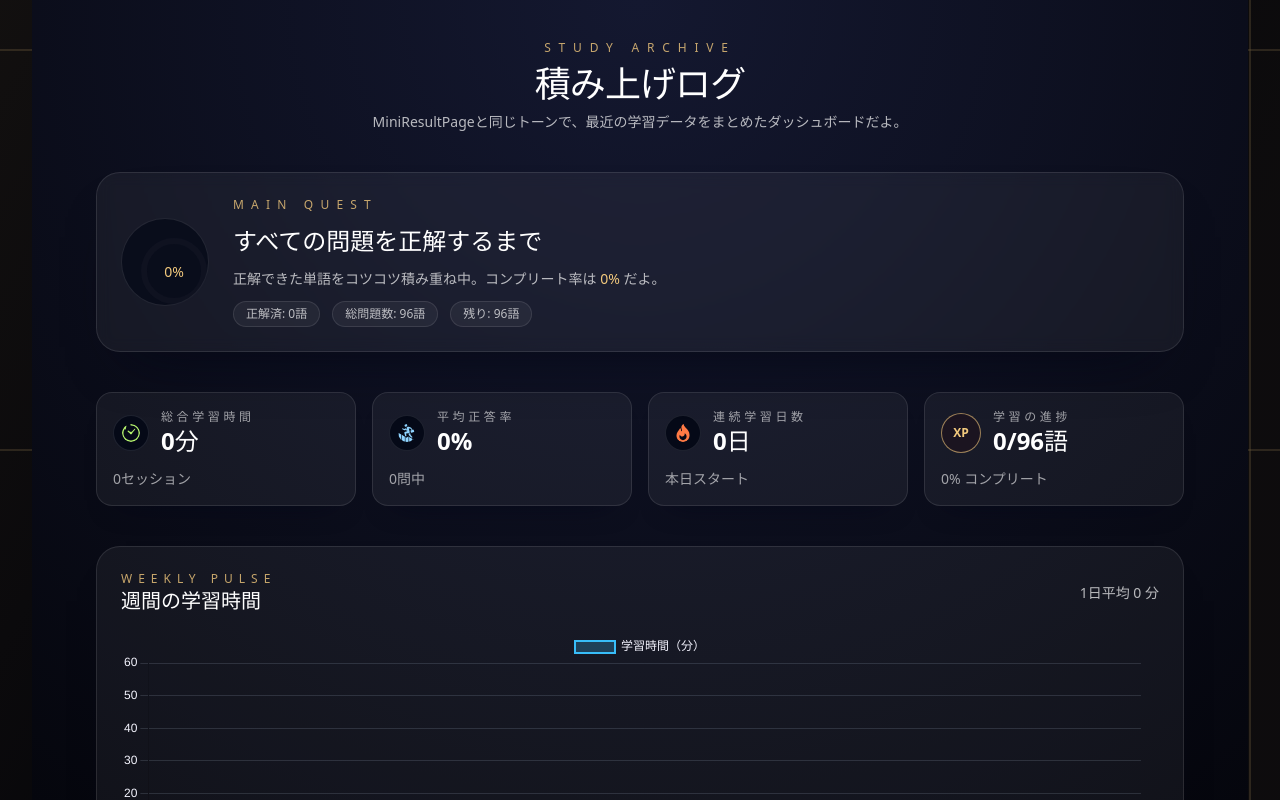
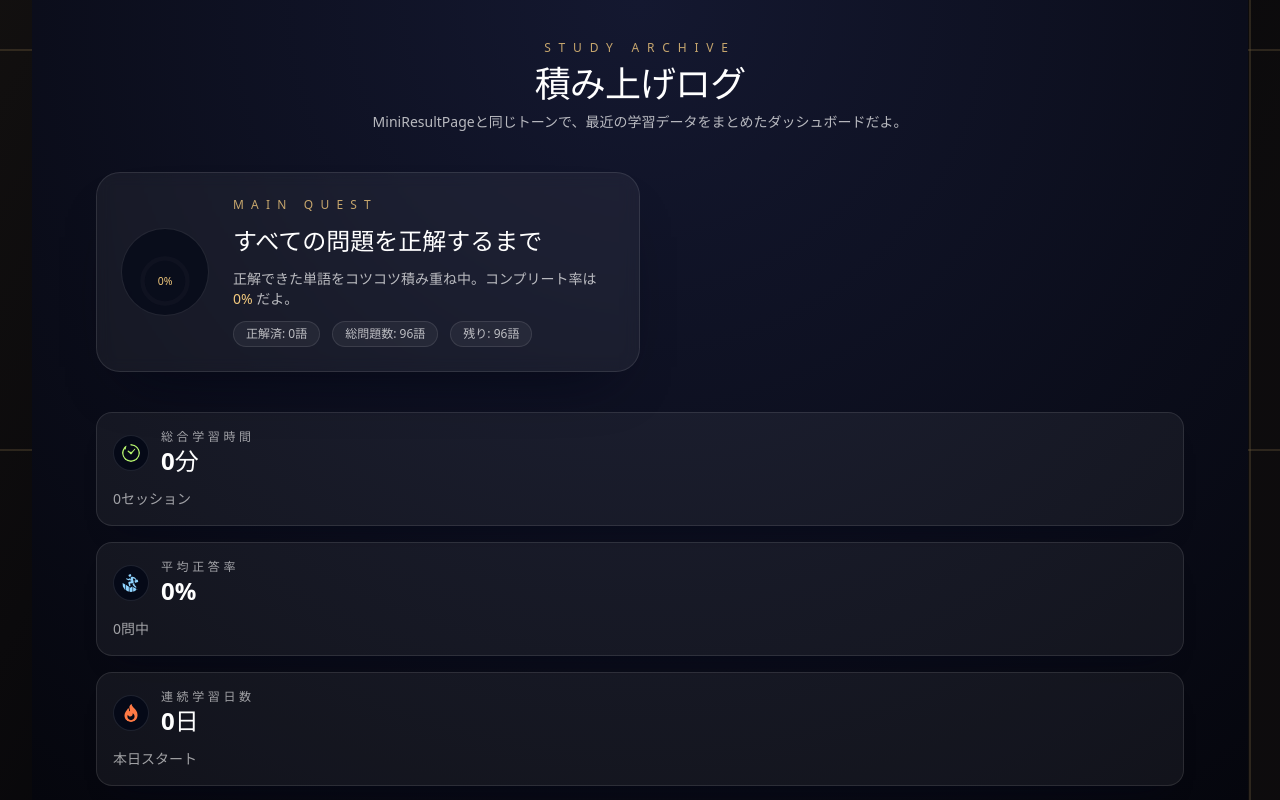
Before and after one commit to devryuya2007/kakotan-web, a React (Vite) app in the folder main/: page /results in a window 1280 px wide. Built offline with nearby package versions, Linux system fonts and the light colour scheme.

Commit message:
UIの微調整grid→flex

```diff
--- a/main/src/pages/results/ResultsPage.tsx
+++ b/main/src/pages/results/ResultsPage.tsx
@@ -324,7 +324,7 @@ export default function ResultsPage() {
 
   return (
     <AppLayout>
-      <section className="bg-[radial-gradient(circle_at_top,_#141830,_#05060d)] text-white overflow-scroll w-full  ">
+      <section className=" bg-[radial-gradient(circle_at_top,_#141830,_#05060d)] text-white overflow-scroll w-full">
         <div className="mx-auto flex max-w-6xl flex-col gap-10 px-4 py-10 sm:px-8">
           <header className="text-center">
             <p className="text-xs uppercase tracking-[0.65em] text-[#f2c97d]/80">
@@ -338,11 +338,11 @@ export default function ResultsPage() {
             </p>
           </header>
 
-          <div className="rounded-3xl border border-white/10 bg-white/5 p-6 shadow-[0_30px_60px_-35px_rgba(3,5,20,0.9)] backdrop-blur">
-            <div className="flex flex-col gap-6 lg:flex-row lg:items-center">
+          <div className="flex w-[50%] gap-6 rounded-3xl border border-white/10 bg-white/5 p-6 shadow-[0_30px_60px_-35px_rgba(3,5,20,0.9)] backdrop-blur lg:grid-cols-3">
+            <div className="flex flex-col gap-6 lg:col-span-2 lg:flex-row lg:items-center">
               <div className="flex items-center justify-center">
                 <div
-                  className="rounded-full border border-white/10 bg-[#050917]/70 p-4"
+                  className=" flex rounded-full border border-white/10 bg-[#050917]/70 p-4"
                   style={{ width: ringSize + 16, height: ringSize + 16 }}>
                   <svg
                     width={ringSize}
@@ -408,7 +408,8 @@ export default function ResultsPage() {
                 </div>
               </div>
 
-              <div className="flex-1 space-y-3 text-left">
+
+              <div className="flex flex-col items-center justify-center space-y-3 text-center lg:items-start lg:text-left">
                 <p className="text-xs uppercase tracking-[0.6em] text-[#f2c97d]/80">
                   MAIN QUEST
                 </p>
@@ -419,7 +420,7 @@ export default function ResultsPage() {
                   正解できた単語をコツコツ積み重ね中。コンプリート率は{" "}
                   <span className="text-[#f2c97d]">{progress}%</span> だよ。
                 </p>
-                <div className="flex flex-wrap gap-3 text-xs text-white/70">
+                <div className="flex flex-wrap justify-center gap-3 text-xs text-white/70 lg:justify-start">
                   <span className="rounded-full border border-white/10 bg-white/5 px-3 py-1">
                     正解済: {solvedWords.toLocaleString()}語
                   </span>
@@ -434,8 +435,7 @@ export default function ResultsPage() {
               </div>
             </div>
           </div>
-
-          <div className="grid gap-4 md:grid-cols-2 xl:grid-cols-4">
+          <div className="flex flex-col gap-4 md:grid-cols-2 xl:grid-cols-1">
             {summaryCards.map(({ icon, title, value, caption }) => (
               <div
                 key={title}
@@ -465,6 +465,7 @@ export default function ResultsPage() {
               </div>
             ))}
           </div>
+
 
           <div className="rounded-3xl border border-white/10 bg-white/5 p-6 shadow-[0_25px_40px_-30px_rgba(5,8,20,0.9)]">
             <div className="flex flex-col gap-1 sm:flex-row sm:items-center sm:justify-between">
@@ -528,6 +529,7 @@ export default function ResultsPage() {
               ))}
             </ul>
           </div>
+
         </div>
       </section>
     </AppLayout>
--- a/package.json
+++ b/package.json
@@ -25,5 +25,10 @@
   "dependencies": {
     "chart.js": "^4.5.1",
     "react-chartjs-2": "^5.3.1"
+  },
+  "devDependencies": {
+    "@trivago/prettier-plugin-sort-imports": "^6.0.0",
+    "prettier": "^3.6.2",
+    "prettier-plugin-tailwindcss": "^0.7.1"
   }
 }
```
Also changed, not shown: 1 other file (tests, documents, lock files or other folders).
